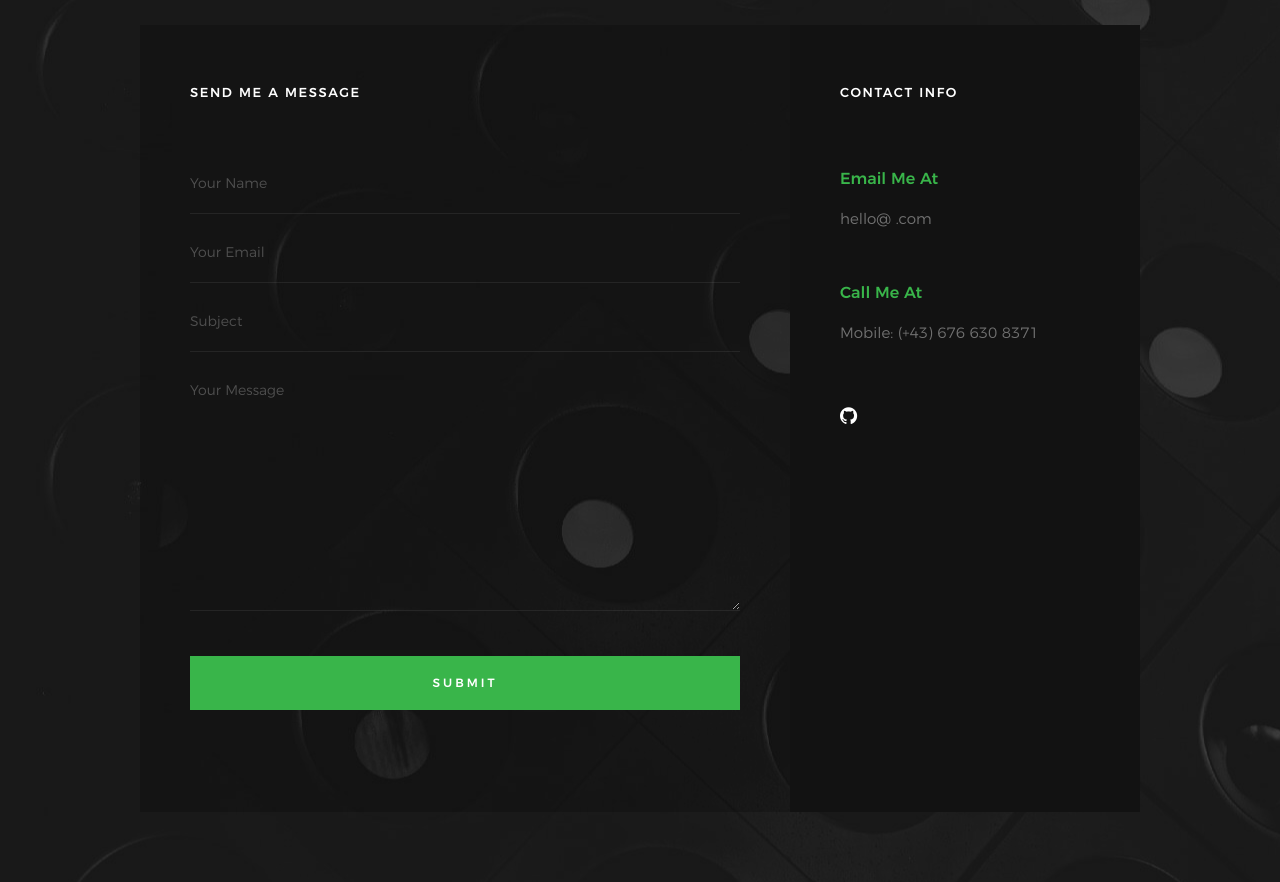
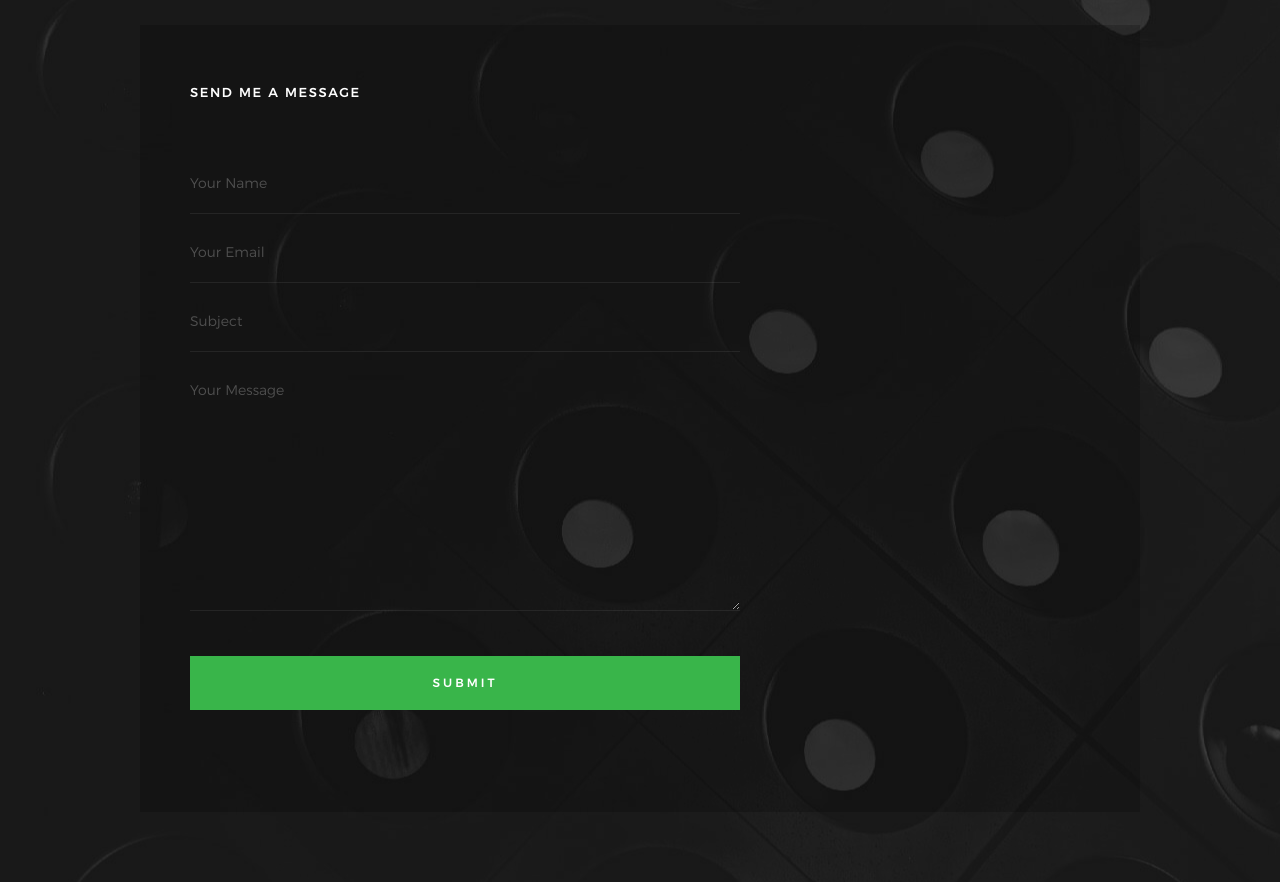
Before and after one commit to viddagrava/viddagrava.github.io, a plain HTML site: page index.html in a window 1280 px wide. Shown: the part 3415-4297 px from the top of the page. Drawn offline with Linux system fonts and the light colour scheme; files whose address does not match are found by name.

Commit message:
disabling contact info

```diff
--- a/index.html
+++ b/index.html
@@ -414,7 +414,7 @@
 
             </div> <!-- end contact-primary -->
 
-            <div class="contact-secondary">
+            <!-- <div class="contact-secondary">
                 <div class="contact-info">
 
                     <h3 class="h6 hide-on-fullwidth">Contact Info</h3>
@@ -429,7 +429,7 @@
                     <div class="cinfo">
                         <h5>Call Me At</h5>
                         <p>
-                            Mobile: (+43) 676 630 8371
+                            Mobile:
                         </p>
                     </div>
 
@@ -437,10 +437,10 @@
                         <li>
                             <a href="#"><i class="fa fa-github" aria-hidden="true"></i></a>
                         </li>
-                    </ul> <!-- end contact-social -->
+                    </ul>
 
-                </div> <!-- end contact-info -->
-            </div> <!-- end contact-secondary -->
+                </div>
+            </div> -->
 
         </div> <!-- end contact-content -->
 
```
